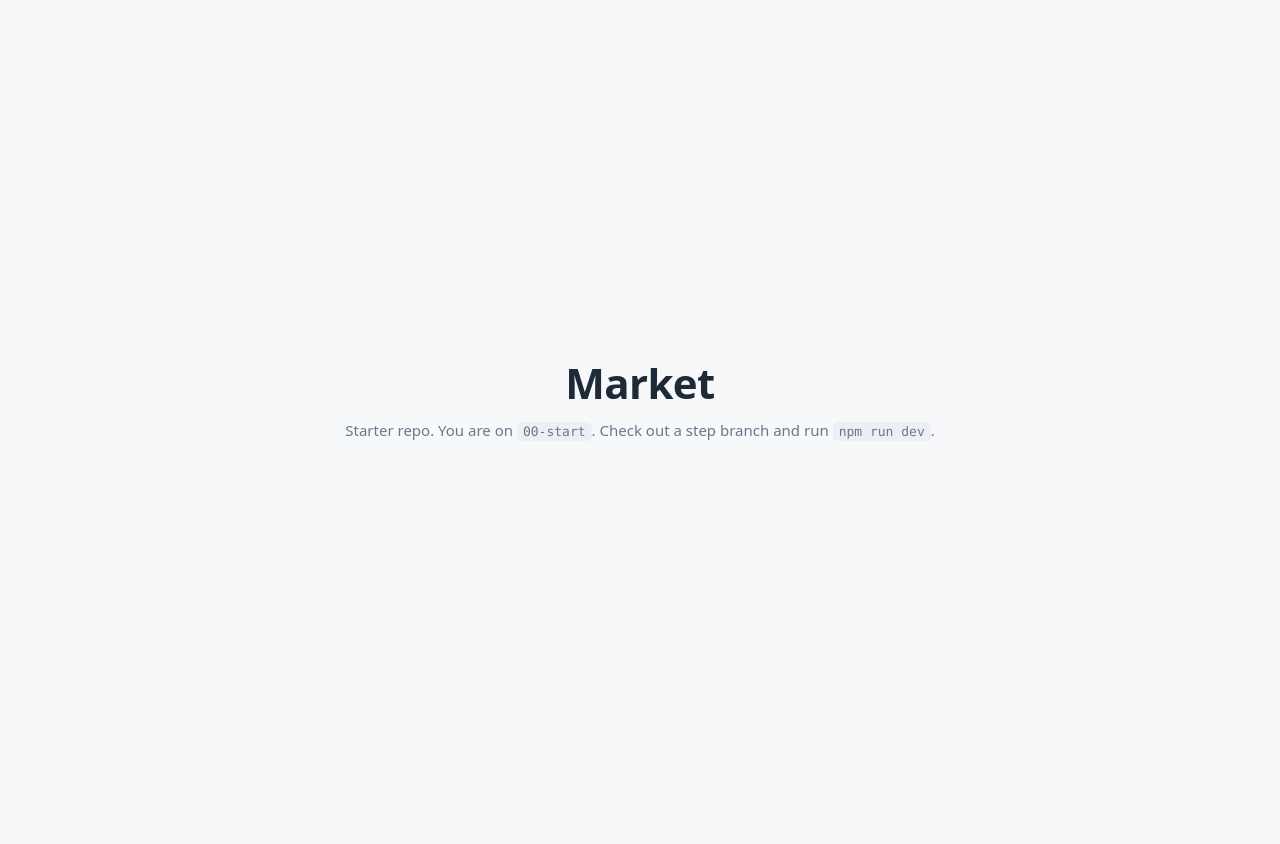
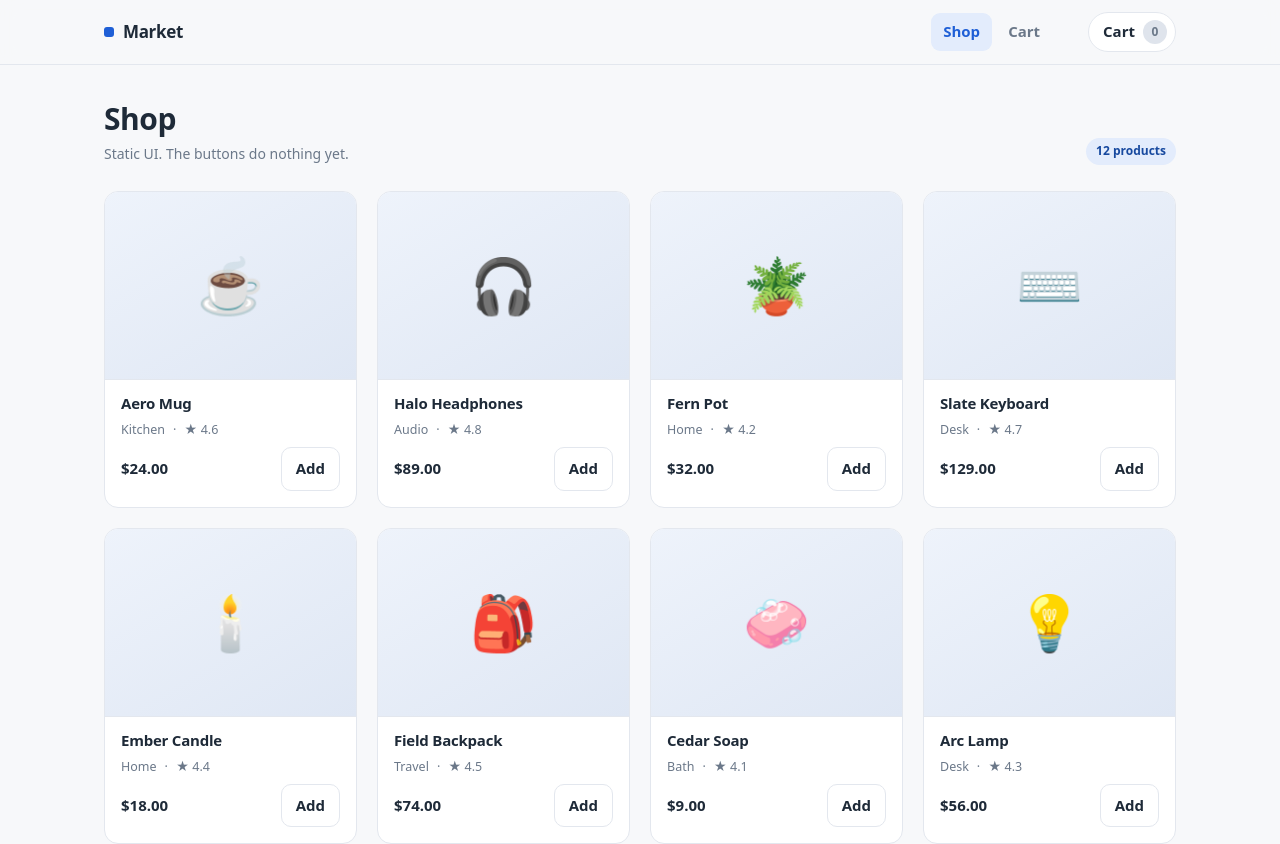
Before and after one commit to vinhhn3/comp1682-react-crash-course, a React (Vite) app: page / in a window 1280 px wide. Shown: the top 844 px of the page. Before the commit the page ends 800 px from the top, so only its background shows below. Built offline with nearby package versions, Linux system fonts and the light colour scheme.

Commit message:
01-static-ui: pages, components, props, map + key

```diff
--- a/src/App.jsx
+++ b/src/App.jsx
@@ -1,13 +1,10 @@
+import { AppLayout } from './components/layout/AppLayout';
+import { ProductsPage } from './pages/ProductsPage';
+
 export default function App() {
   return (
-    <div className="boot">
-      <div>
-        <h1>Market</h1>
-        <p>
-          Starter repo. You are on <code>00-start</code>. Check out a step branch and run{' '}
-          <code>npm run dev</code>.
-        </p>
-      </div>
-    </div>
+    <AppLayout>
+      <ProductsPage />
+    </AppLayout>
   );
 }
--- /dev/null
+++ b/src/components/common/Button.jsx
@@ -0,0 +1,8 @@
+export function Button({ variant = 'primary', block = false, children, ...rest }) {
+  const classes = ['btn', `btn--${variant}`, block ? 'btn--block' : ''].filter(Boolean).join(' ');
+  return (
+    <button type="button" className={classes} {...rest}>
+      {children}
+    </button>
+  );
+}
--- /dev/null
+++ b/src/components/layout/AppLayout.jsx
@@ -0,0 +1,11 @@
+import { Header } from './Header';
+
+/** The shell: every page renders inside it. */
+export function AppLayout({ children }) {
+  return (
+    <div className="shell">
+      <Header />
+      <main className="container">{children}</main>
+    </div>
+  );
+}
--- /dev/null
+++ b/src/components/layout/Header.jsx
@@ -0,0 +1,23 @@
+export function Header() {
+  return (
+    <header className="site-header">
+      <div className="container site-header__inner">
+        <a className="brand" href="/">
+          Market
+        </a>
+        <nav className="nav">
+          <a className="nav__link nav__link--active" href="/">
+            Shop
+          </a>
+          <a className="nav__link" href="/cart">
+            Cart
+          </a>
+        </nav>
+        <button className="cart-button" type="button">
+          Cart
+          <span className="badge badge--muted">0</span>
+        </button>
+      </div>
+    </header>
+  );
+}
--- /dev/null
+++ b/src/components/product/ProductCard.jsx
@@ -0,0 +1,27 @@
+import { Button } from '../common/Button';
+
+/**
+ * Step 01: props in, JSX out. The Add button exists but has no handler yet.
+ * Step 02 adds `onAdd` — and the component still knows nothing about carts.
+ */
+export function ProductCard({ product }) {
+  return (
+    <article className="card">
+      <div className="card__art" aria-hidden="true">
+        {product.emoji}
+      </div>
+      <div className="card__body">
+        <h3 className="card__title">{product.title}</h3>
+        <div className="card__meta">
+          <span>{product.category}</span>
+          <span>·</span>
+          <span>★ {product.rating.toFixed(1)}</span>
+        </div>
+        <div className="card__foot">
+          <span className="price">${(product.price_cents / 100).toFixed(2)}</span>
+          <Button variant="ghost">Add</Button>
+        </div>
+      </div>
+    </article>
+  );
+}
--- /dev/null
+++ b/src/components/product/ProductList.jsx
@@ -0,0 +1,15 @@
+import { ProductCard } from './ProductCard';
+
+/**
+ * A list is `map` plus a `key`.
+ * The key must be identity (product.id), never the array index.
+ */
+export function ProductList({ products }) {
+  return (
+    <div className="grid">
+      {products.map((product) => (
+        <ProductCard key={product.id} product={product} />
+      ))}
+    </div>
+  );
+}
--- /dev/null
+++ b/src/pages/ProductsPage.jsx
@@ -0,0 +1,33 @@
+import { ProductList } from '../components/product/ProductList';
+
+// Step 01: the data is a constant in the page. Steps 04-06 move it to a server.
+const PRODUCTS = [
+  { id: 'p1', title: 'Aero Mug', category: 'Kitchen', price_cents: 2400, rating: 4.6, emoji: '☕' },
+  { id: 'p2', title: 'Halo Headphones', category: 'Audio', price_cents: 8900, rating: 4.8, emoji: '🎧' },
+  { id: 'p3', title: 'Fern Pot', category: 'Home', price_cents: 3200, rating: 4.2, emoji: '🪴' },
+  { id: 'p4', title: 'Slate Keyboard', category: 'Desk', price_cents: 12900, rating: 4.7, emoji: '⌨️' },
+  { id: 'p5', title: 'Ember Candle', category: 'Home', price_cents: 1800, rating: 4.4, emoji: '🕯️' },
+  { id: 'p6', title: 'Field Backpack', category: 'Travel', price_cents: 7400, rating: 4.5, emoji: '🎒' },
+  { id: 'p7', title: 'Cedar Soap', category: 'Bath', price_cents: 900, rating: 4.1, emoji: '🧼' },
+  { id: 'p8', title: 'Arc Lamp', category: 'Desk', price_cents: 5600, rating: 4.3, emoji: '💡' },
+  { id: 'p9', title: 'Line Stool', category: 'Home', price_cents: 9800, rating: 4.0, emoji: '🪑' },
+  { id: 'p10', title: 'Clay Bottle', category: 'Kitchen', price_cents: 3600, rating: 4.6, emoji: '🍶' },
+  { id: 'p11', title: 'Canvas Cap', category: 'Wear', price_cents: 2200, rating: 4.2, emoji: '🧢' },
+  { id: 'p12', title: 'Wall Clock', category: 'Home', price_cents: 4200, rating: 4.5, emoji: '🕰️' },
+];
+
+export function ProductsPage() {
+  return (
+    <div className="page">
+      <div className="page-head">
+        <div>
+          <h1 className="page-title">Shop</h1>
+          <p className="page-sub">Static UI. The buttons do nothing yet.</p>
+        </div>
+        <span className="pill">{PRODUCTS.length} products</span>
+      </div>
+
+      <ProductList products={PRODUCTS} />
+    </div>
+  );
+}
```
Also changed, not shown: 2 other files (tests, documents, lock files or other folders).
